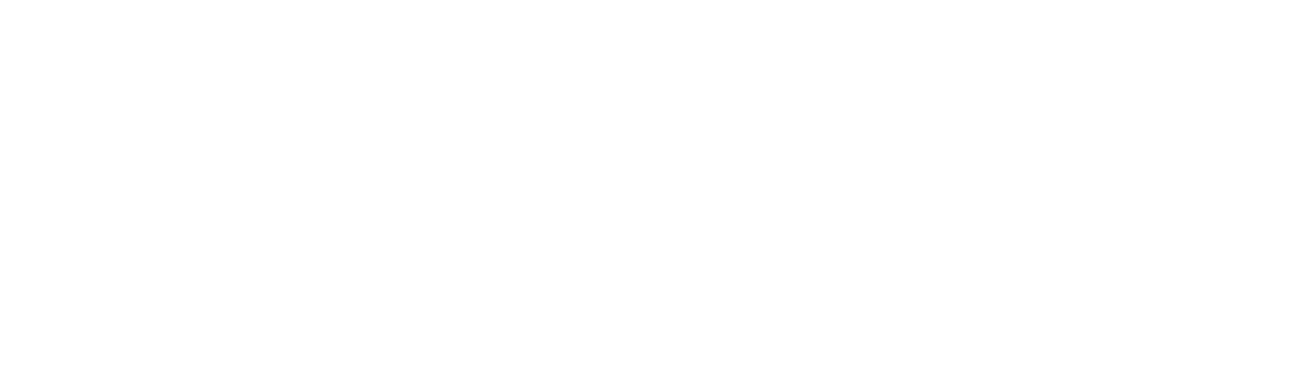
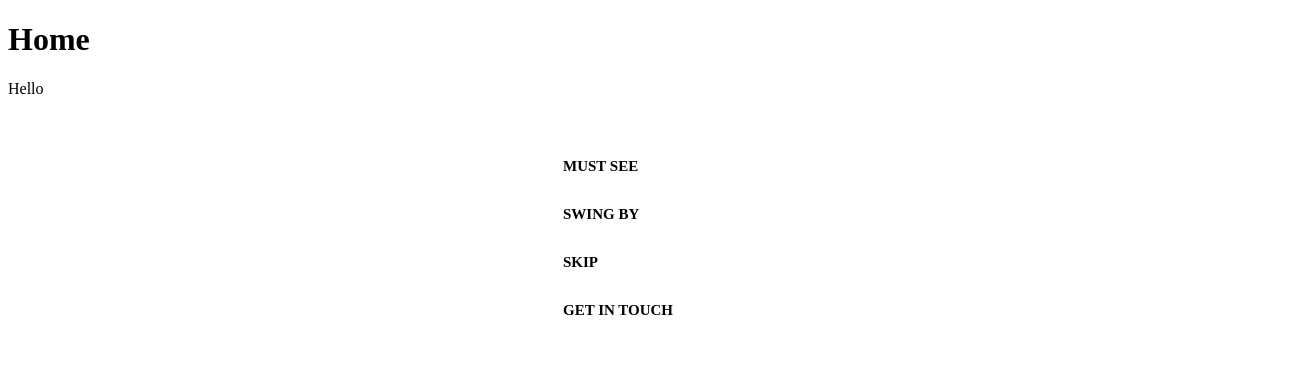
Before and after one commit to d1n1amod/Have-we-met, a plain HTML site: page index.html in a window 1280 px wide. Shown: the whole page, 1312 px wide, since content can reach past the window. Drawn offline with Linux system fonts and the light colour scheme.

Commit message:
Pages
Created all html pages.
Created js nav.

```diff
--- a/app.js
+++ b/app.js
@@ -1 +1,38 @@
-console.log("Hello");
+// nav
+
+function loadNavigation() {
+  const navHTML = `
+    <nav class="main-nav">
+      <ul class="page-links">
+        <li class="home-link"><a href="index.html"> HOME </a></li>
+        <li><a href="mustsee.html"> MUST SEE </a></li>
+        <li><a href="swingby.html"> SWING BY </a></li>
+        <li><a href="skip.html"> SKIP </a></li>
+        <li><a href="getintouch.html"> GET IN TOUCH </a></li>
+      </ul>
+    </nav>
+  `;
+
+  const header = document.querySelector('header');
+
+  const isHomePage = window.location.pathname === '/' || window.location.pathname.includes('index');
+
+  if (header)
+    {
+      header.insertAdjacentHTML('afterend', navHTML);
+
+      if (isHomePage)
+    {
+      const homeBtn = document.querySelector('.home-link');
+      if (homeBtn) homeBtn.style.display = 'none';
+
+      console.log('Navigation present');
+    }
+  }
+   else {
+
+    console.log('Header not found');
+}
+}
+
+loadNavigation();
--- a/index.html
+++ b/index.html
@@ -3,9 +3,16 @@
 <head>
     <meta charset="UTF-8">
     <meta name="viewport" content="width=device-width, initial-scale=1.0">
-    <title>Document</title>
+    <title>Have we met ? </title>
+
+    <link rel="stylesheet" href="style.css"/>
+
+    <script src="app.js" defer></script>
 </head>
 <body>
-
+    <header>
+    <h1>Home</h1>
+    <p>Hello</p>
+    </header>
 </body>
 </html>
--- a/style.css
+++ b/style.css
@@ -0,0 +1,35 @@
+/* Main nav */
+.main-nav {
+    padding: 20px;
+    margin-bottom: 20px;
+    display: flex;
+    justify-content: center;
+    width: 100%;
+}
+
+
+.page-links {
+    display: flex;
+    flex-direction: column;
+    align-items: flex-start;
+    gap: 15px;
+   min-width: 250px;
+}
+
+.page-links li {
+    display: block;
+    width: 100%;
+}
+
+
+.page-links li a {
+
+     color: var(--text-color);
+    display: flex;
+    align-items: center;
+    text-decoration: none;
+font-size: 15px;
+    font-weight: bold;
+    padding: 8px ;
+
+}
```
Also changed, not shown: getintouch.html (added, +20 -0 lines), mustsee.html (added, +17 -0 lines), skip.html (added, +17 -0 lines), swingby.html (added, +17 -0 lines).
